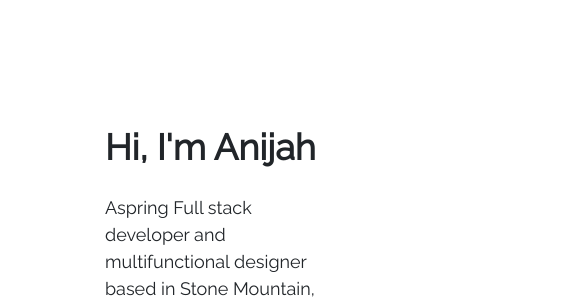
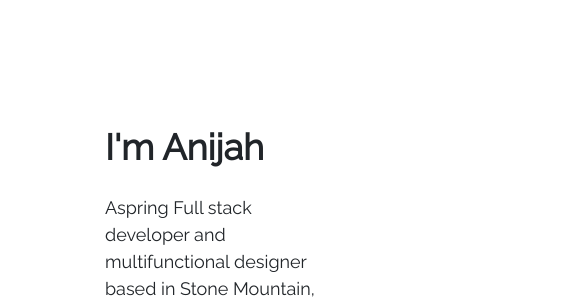
Before and after one commit to anijahp/anijahp.github.io, a plain HTML site: page index.html in a window 1280 px wide. Shown: the part 268-575 px from the top of the page, 0-586 px from the left. Drawn offline with nearby package versions, Linux system fonts and the light colour scheme.

Commit message:
Update index.html

```diff
--- a/index.html
+++ b/index.html
@@ -69,7 +69,7 @@
 
 
    <section class="content">
-	   <div class="title"> Hi, I'm Anijah</div>
+	   <div class="title"> I'm Anijah</div>
 	   <div class="subtitle">Aspring Full stack developer and multifunctional designer based in Stone Mountain, Georgia -- a graduate from the GREAT Bethune Cookman University.</div>
 	   <a href="./work.html" class="btn">View Work</a>
 		<div class="icons">
```
